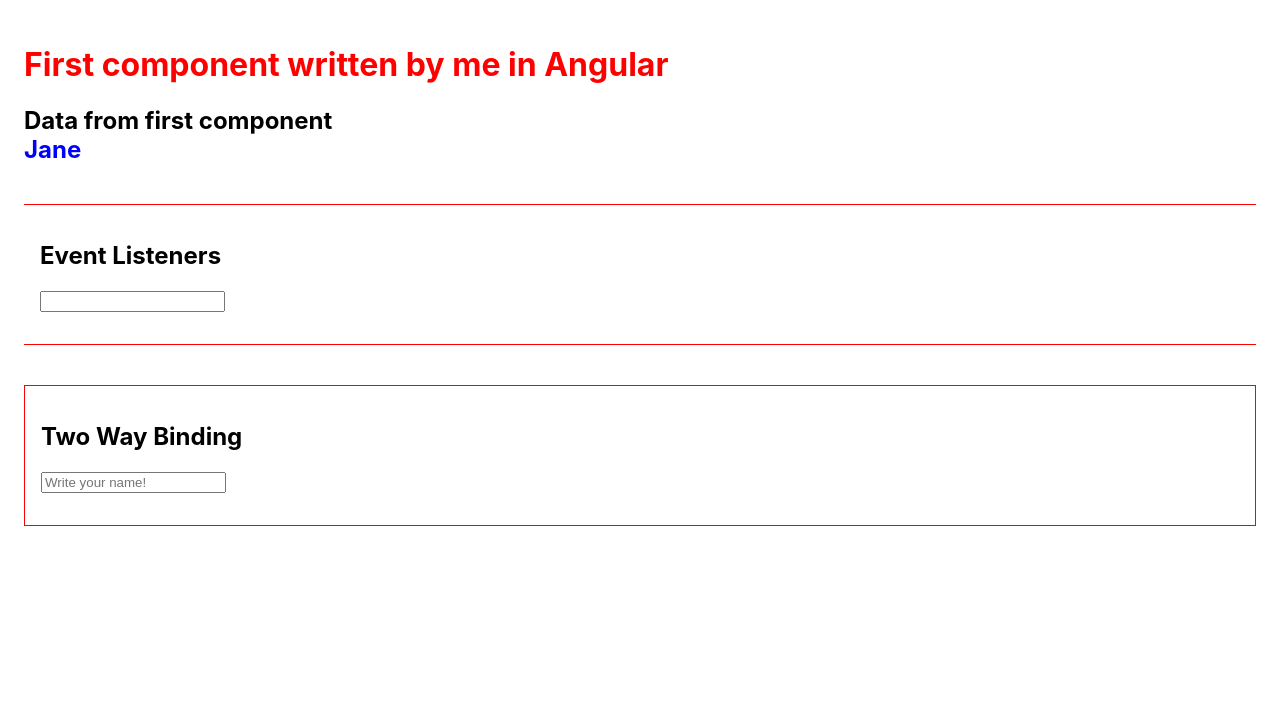
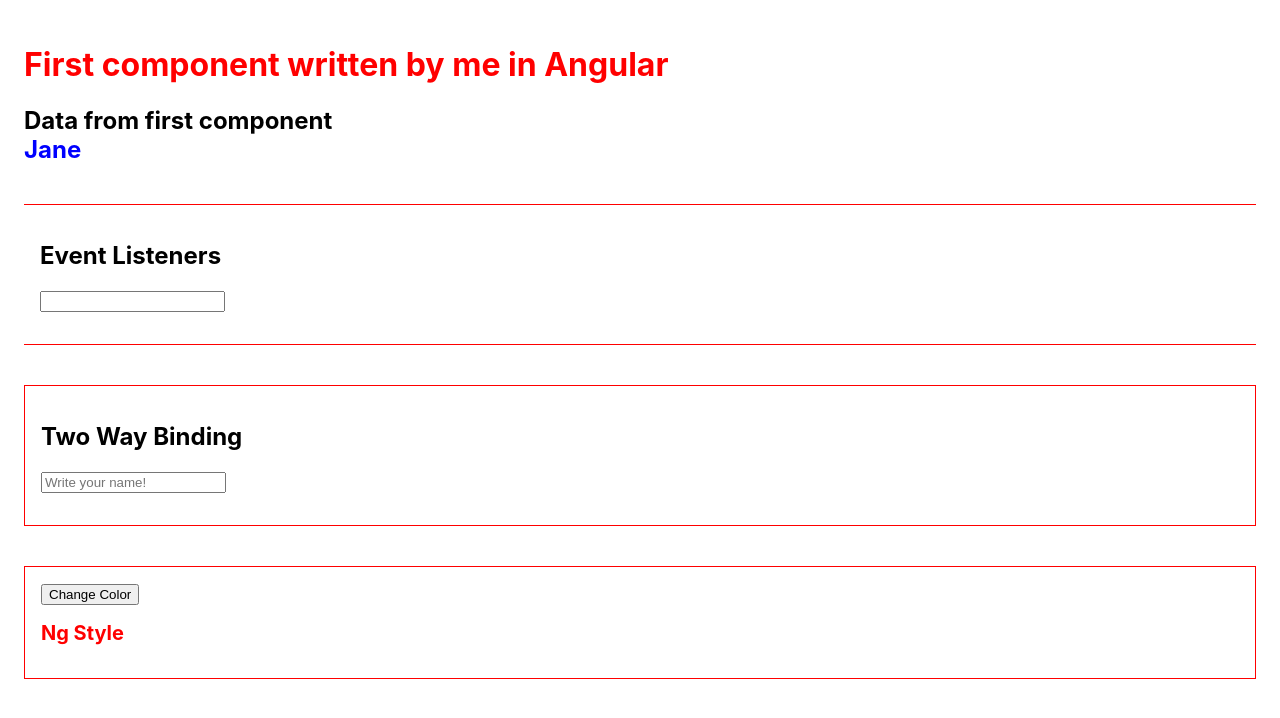
Before and after one commit to AshotHeb/Angular-Basics, an Angular app: page / in a window 1280 px wide. Shown: the top 718 px of the page. Built offline with nearby package versions, Linux system fonts and the light colour scheme.

Commit message:
@Angular Basics/lesson-2 -- ngStyle

```diff
--- a/src/app/app.component.html
+++ b/src/app/app.component.html
@@ -181,6 +181,7 @@
   <app-first-component></app-first-component>
   <app-event-listeners></app-event-listeners>
   <app-two-way-binding></app-two-way-binding>
+  <app-ng-style></app-ng-style>
 </main>
 
 <!-- * * * * * * * * * * * * * * * * * * * * * * * * * * * * * * * * -->
--- a/src/app/app.component.ts
+++ b/src/app/app.component.ts
@@ -3,6 +3,7 @@
 import { FirstComponentComponent } from './first-component/first-component.component';
 import { EventListenersComponent } from './event-listeners/event-listeners.component';
 import { TwoWayBindingComponent } from './two-way-binding/two-way-binding.component';
+import { NgStyleComponent } from './ng-style/ng-style.component';
 
 @Component({
   selector: 'app-root',
@@ -11,6 +12,7 @@
     FirstComponentComponent,
     EventListenersComponent,
     TwoWayBindingComponent,
+    NgStyleComponent,
   ],
   templateUrl: './app.component.html',
   styleUrl: './app.component.scss',
--- /dev/null
+++ b/src/app/ng-style/ng-style.component.html
@@ -0,0 +1,6 @@
+<div class="ng-style">
+  <button (click)="color = color === 'red' ? 'blue' : 'red'">
+    Change Color
+  </button>
+  <h2 [ngStyle]="{ fontSize: '20px', color: color }">Ng Style</h2>
+</div>
--- /dev/null
+++ b/src/app/ng-style/ng-style.component.scss
@@ -0,0 +1,5 @@
+.ng-style {
+  padding: 1rem;
+  border: 1px solid red;
+  margin-top: 40px;
+}
--- /dev/null
+++ b/src/app/ng-style/ng-style.component.ts
@@ -0,0 +1,12 @@
+import { CommonModule } from '@angular/common';
+import { Component } from '@angular/core';
+
+@Component({
+  selector: 'app-ng-style',
+  imports: [CommonModule],
+  templateUrl: './ng-style.component.html',
+  styleUrl: './ng-style.component.scss',
+})
+export class NgStyleComponent {
+  color: string = 'red';
+}
```
Also changed, not shown: 1 other file (tests, documents, lock files or other folders).
